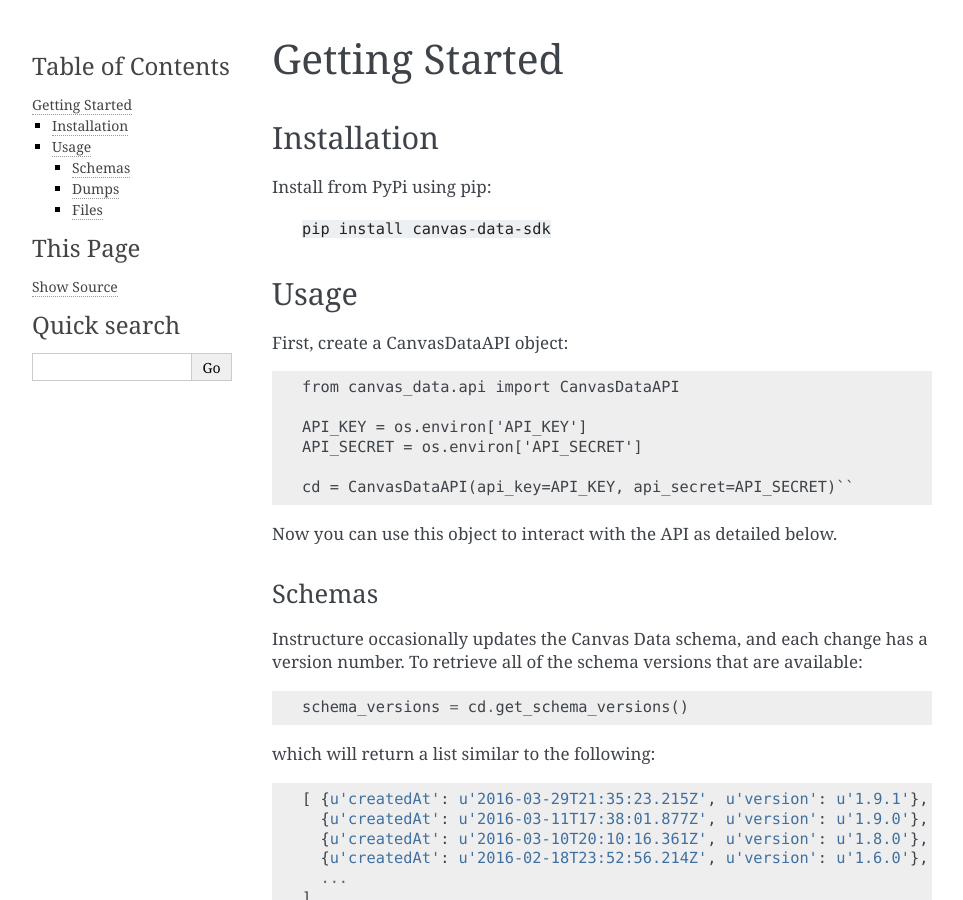
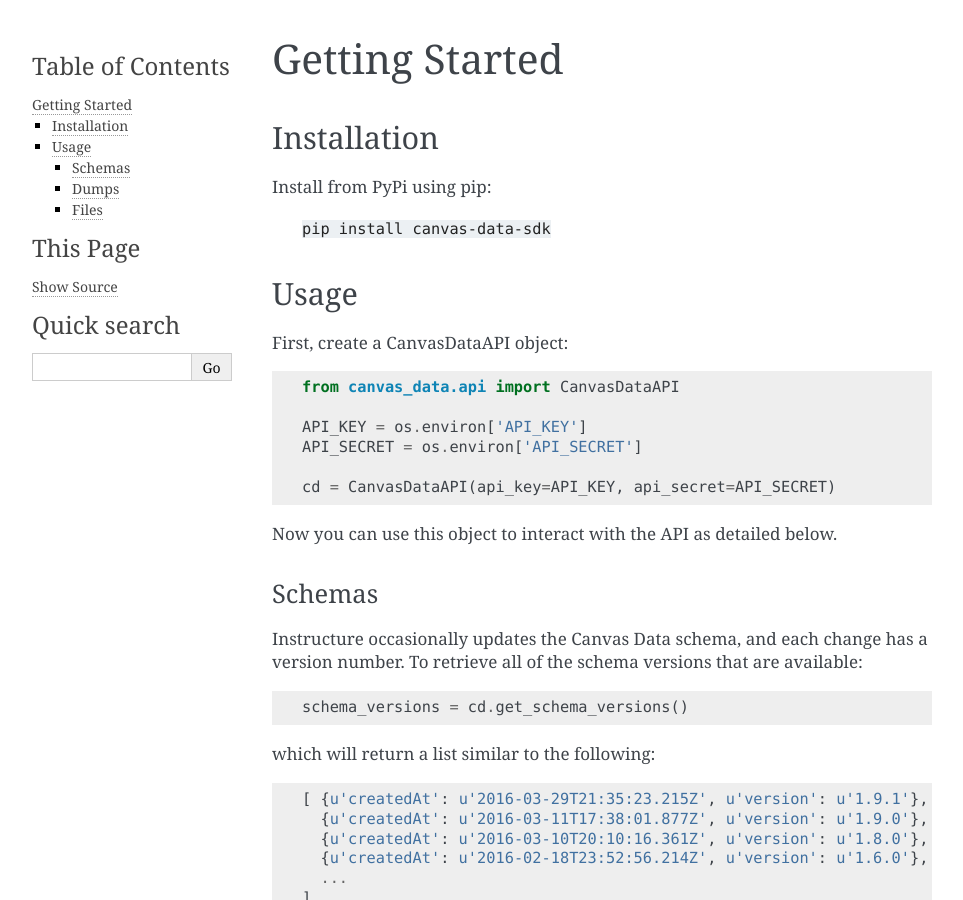
Before and after one commit to Harvard-University-iCommons/canvas-data-sdk, a Sphinx documentation site: the page built from docs/intro.rst, in a window 1280 px wide and 900 px high. Shown: the whole window, without its empty margins (148-1111 px from the left). Built offline with Sphinx 7.4.7, drawn with Linux system fonts in a browser that asks for light colours.

Commit message:
doc cleanup

```diff
--- a/docs/intro.rst
+++ b/docs/intro.rst
@@ -20,7 +20,7 @@
   API_KEY = os.environ['API_KEY']
   API_SECRET = os.environ['API_SECRET']
 
-  cd = CanvasDataAPI(api_key=API_KEY, api_secret=API_SECRET)``
+  cd = CanvasDataAPI(api_key=API_KEY, api_secret=API_SECRET)
 
 Now you can use this object to interact with the API as detailed below.
 
```
